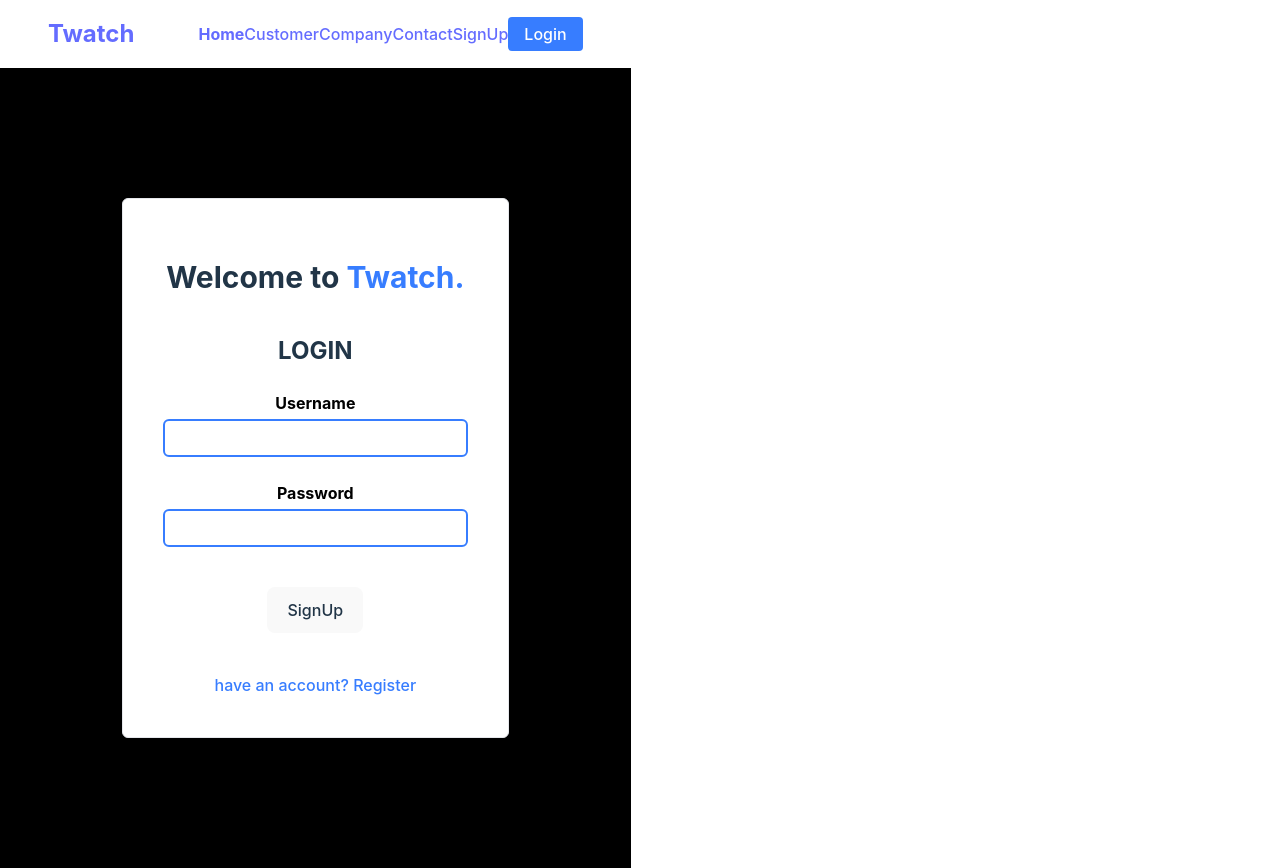
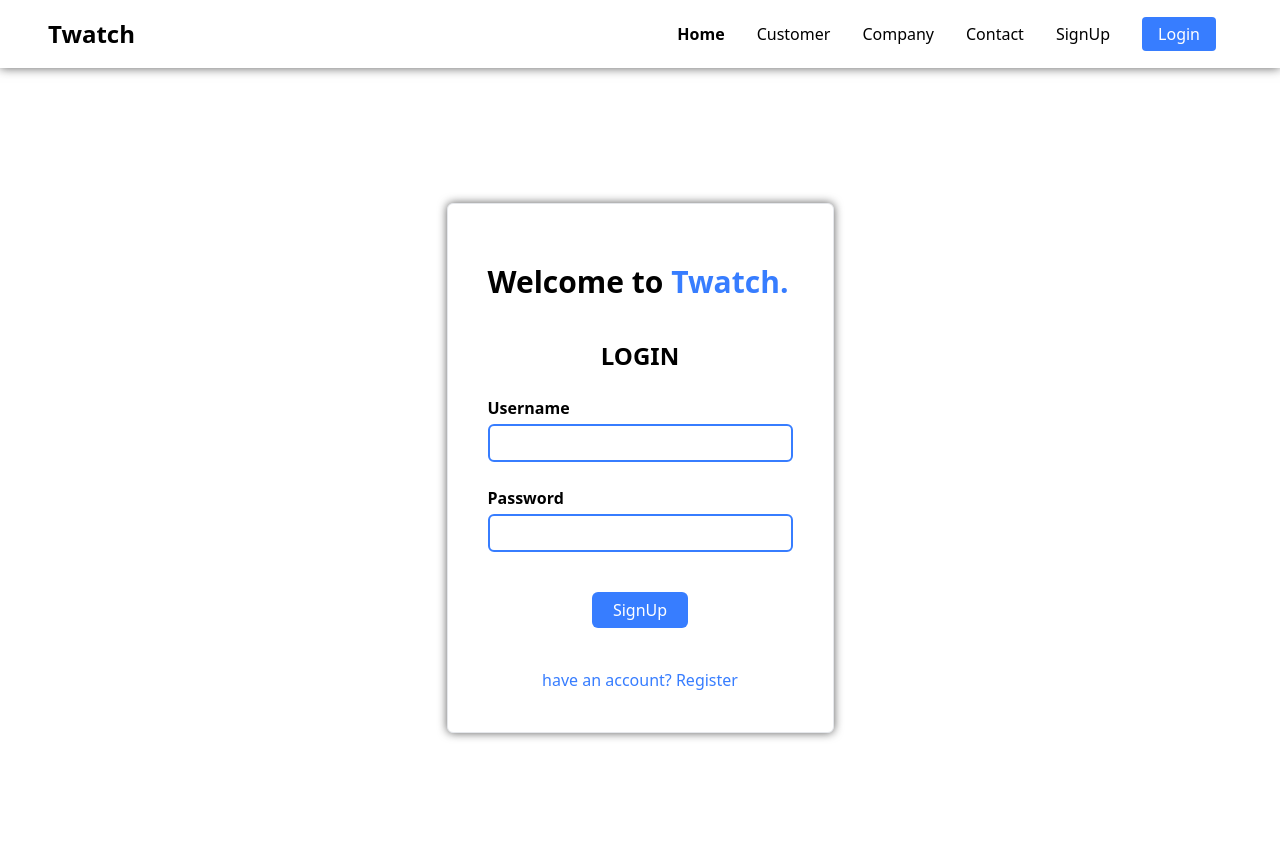
Before and after one commit to twatch-project/twatch-project, a React (Vite) app in the folder frontend/: page /login in a window 1280 px wide. Built offline with nearby package versions, Linux system fonts and the light colour scheme.

Commit message:
edit App.css with index.css

```diff
--- a/frontend/src/App.css
+++ b/frontend/src/App.css
@@ -1,4 +1,10 @@
-.App {
+/* .App {
   text-align: center;
   background-color: black;
-}
+} */
+/* body{
+  display: flex;
+  justify-content: center;
+  align-items: center;
+  min-height: 100vh;
+} */
--- a/frontend/src/index.css
+++ b/frontend/src/index.css
@@ -2,7 +2,56 @@
 @tailwind components;
 @tailwind utilities;
 
-:root {
+nav a{
+  margin: 0 1rem;
+}
+
+@layer utilities{
+  .shadow-box{
+    box-shadow: 0 0  10px #5e5e5e;
+  }
+}
+
+@layer components{
+  .btn{
+    @apply flex justify-center items-center bg-blue w-24 h-9 rounded-md text-white
+  }
+}
+
+@layer utilities{
+  .h-665{
+    height:665px;
+  }
+}
+
+@layer utilities{
+  .gradient-sky{
+    background-image: linear-gradient(#ddecfb, #ffffff);
+  }
+}
+
+@layer components{
+  .company{
+  @apply w-36 h-12 bg-blue text-white my-2 rounded-md
+  }
+}
+@layer components{
+  .customer{
+  @apply w-36 h-12 bg-white text-blue my-2 rounded-md border border-blue border-solid
+  }
+}
+
+@layer utilities{
+  .w-995{
+    width: 995px;
+  }
+}
+@layer utilities{
+  .w-1045{
+    width: 1045px;
+  }
+}
+/* :root {
   font-family: Inter, system-ui, Avenir, Helvetica, Arial, sans-serif;
   line-height: 1.5;
   font-weight: 400;
@@ -70,4 +119,4 @@ button:focus-visible {
   button {
     background-color: #f9f9f9;
   }
-}
+} */
```
